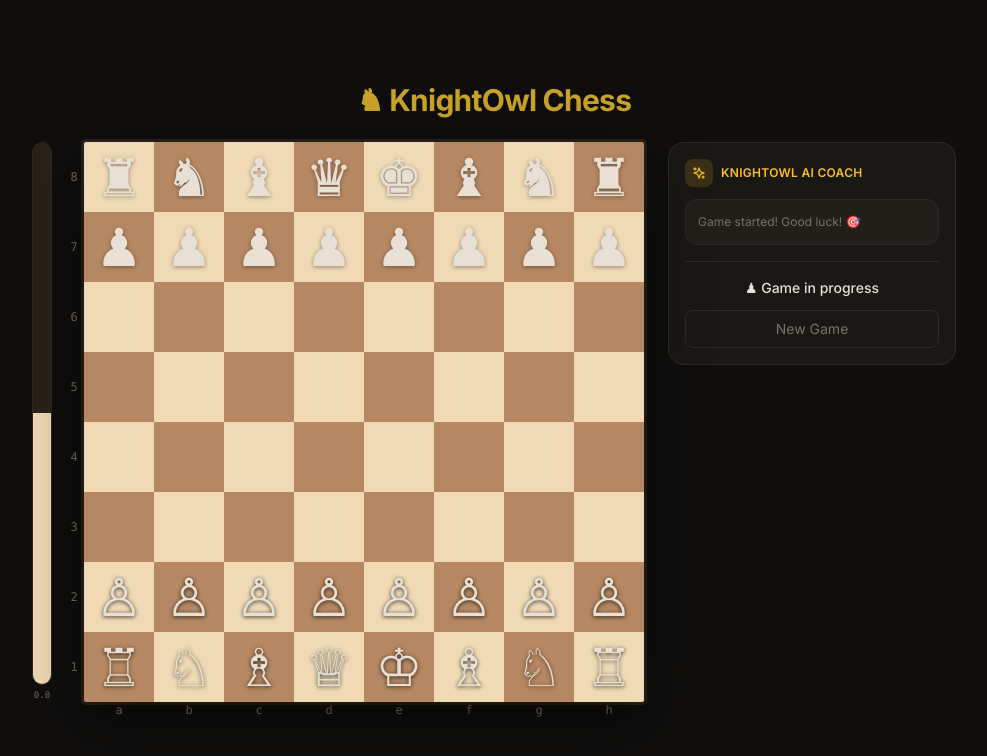
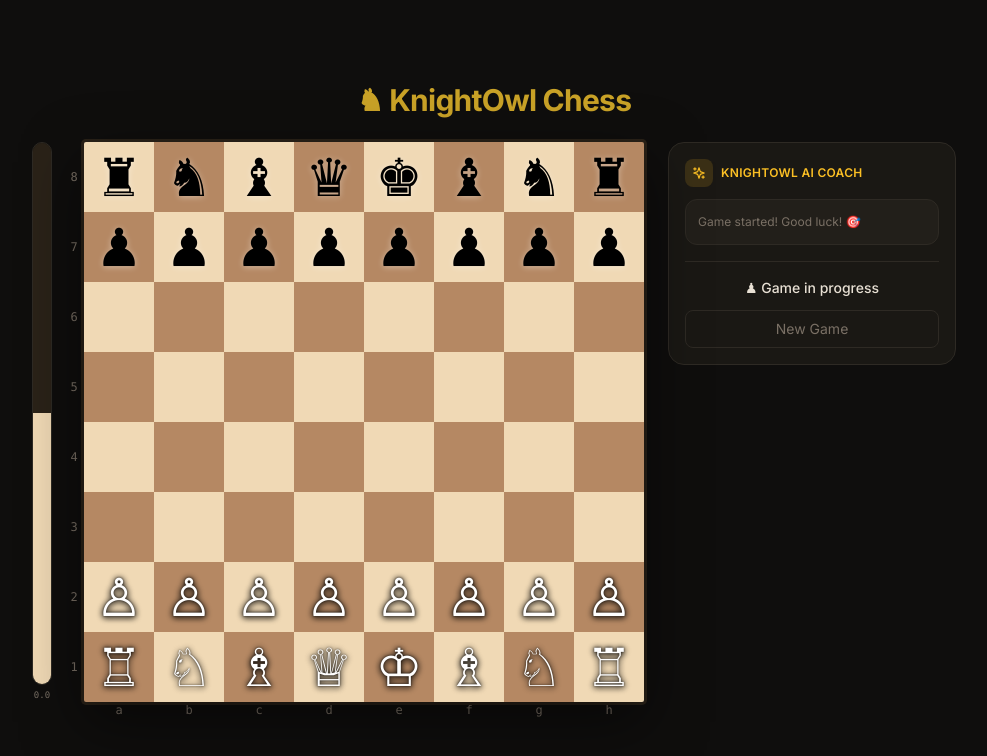
Before and after one commit to itsdimash/chess_game_with_Authorization, a Next.js app: page / in a window 1280 px wide. Both pictures are taken after a click on the button "Start Game". Shown: the top 756 px of the page, without its empty margins (146-1133 px from the left). Built offline with nearby package versions, Linux system fonts and the light colour scheme.

Commit message:
fix piece colors

```diff
--- a/src/components/game/Piece.tsx
+++ b/src/components/game/Piece.tsx
@@ -31,9 +31,10 @@
         cursor: isDragging ? 'grabbing' : 'grab',
         userSelect: 'none',
         opacity: isDragging ? 0.5 : 1,
+        color: piece.color === 'w' ? '#ffffff' : '#000000',
         filter: piece.color === 'w'
-          ? 'drop-shadow(0 1px 2px rgba(0,0,0,0.8))'
-          : 'drop-shadow(0 1px 2px rgba(0,0,0,0.4))',
+          ? 'drop-shadow(0 1px 3px rgba(0,0,0,0.9)) drop-shadow(0 0 1px rgba(0,0,0,0.8))'
+          : 'drop-shadow(0 1px 3px rgba(255,255,255,0.4))',
         transition: 'opacity 0.1s',
       }}
     >
```
Also changed, not shown: 1 other file (tests, documents, lock files or other folders).
